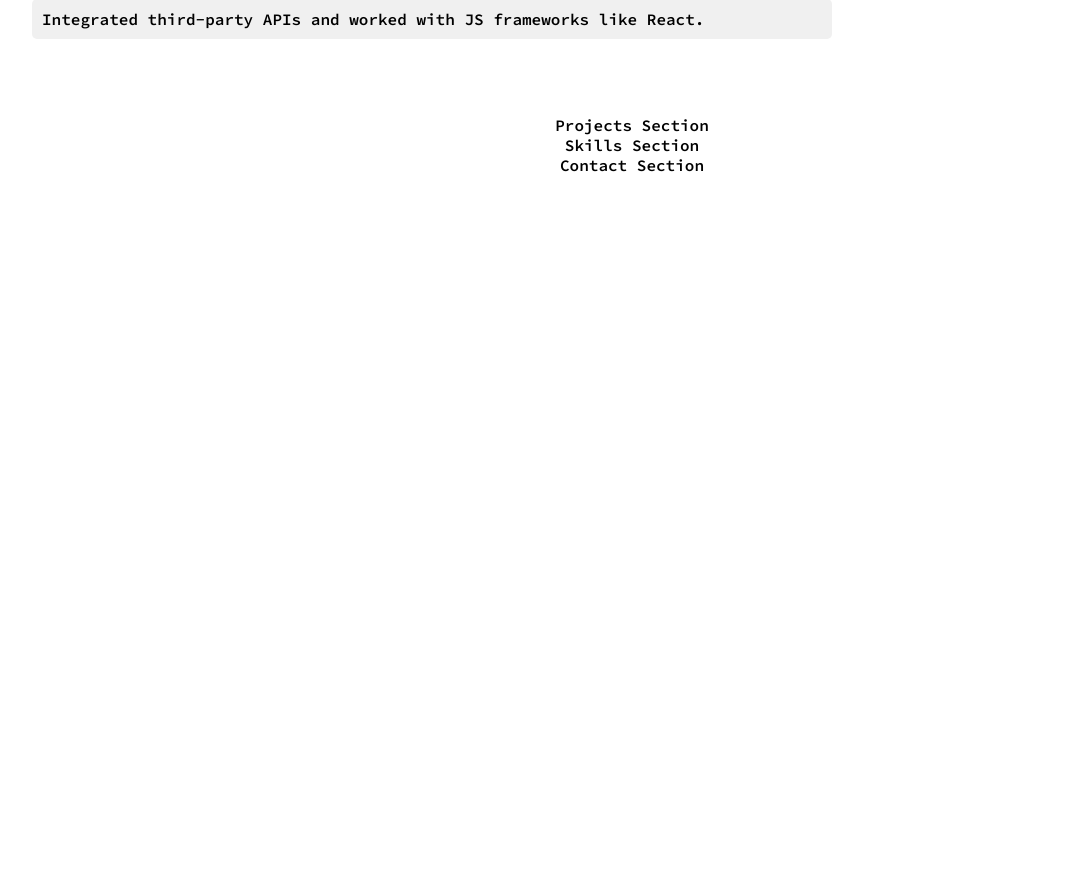
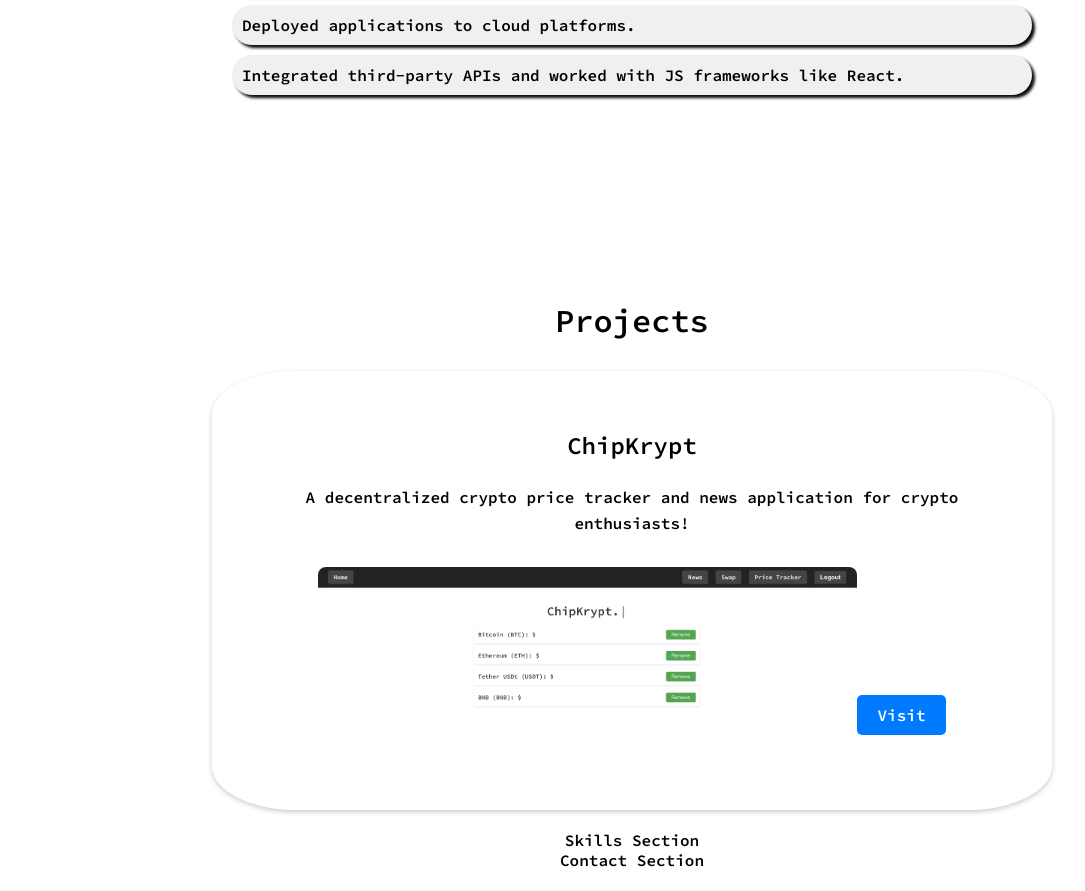
Before and after one commit to AlexanderLos/PortfolioOne, a React (Create React App) app: page / in a window 1280 px wide. Shown: the part 1252-2143 px from the top of the page, without its empty margins (8-1093 px from the left). Before the commit the page ends 1448 px from the top, so only its background shows below. Built offline with nearby package versions, Linux system fonts and the light colour scheme.

Commit message:
Finished most of the portfolio

```diff
--- a/src/App.js
+++ b/src/App.js
@@ -3,6 +3,7 @@ import './css/App.css';
 import Nav from './components/Nav';
 import Footer from './components/Footer';
 import Experience from './components/Experience';
+import Projects from './components/Projects'
 
 function App() {
   return (
@@ -14,7 +15,9 @@ function App() {
       <section id="experience">
       <Experience />
       </section>
-      <section id="projects">Projects Section</section>
+      <section id="projects">
+       <Projects />
+      </section>
       <section id="skills">Skills Section</section>
       <section id="contact">Contact Section</section>
       <Footer />
--- a/src/components/Experience.js
+++ b/src/components/Experience.js
@@ -1,4 +1,3 @@
-import React from 'react';
 import '../css/Experience.css';
 
 function Experience() {
@@ -8,7 +7,7 @@ function Experience() {
         <h2 className="title">Experience</h2>
         <div className="job-entry">
           <div className="time-period">
-            July 2023 - Present
+            July 2023 - December 2023
           </div>
           <div className="job-details">
             <h3>Software Engineer Apprentice</h3>
--- a/src/components/Projects.js
+++ b/src/components/Projects.js
@@ -1,7 +1,33 @@
+import '../css/Projects.css';
+import image from '../css/project1.png';
+
+const projectData = [
+    {
+        id: 1,
+        title: "ChipKrypt",
+        description: "A decentralized crypto price tracker and news application for crypto enthusiasts!",
+        image: image,
+        link: "https://chipkrypt-frontend.vercel.app"
+    },
+
+];
+
 function Projects() {
-  return (
-    <div>Projects</div>
-  )
+    return (
+        <div className="projects-wrapper">
+            <h2 className="title">Projects</h2>
+            <section className="projects-section">
+                {projectData.map(project => (
+                    <article key={project.id} className="project">
+                        <h3>{project.title}</h3>
+                        <p>{project.description}</p>
+                        <img src={project.image} alt={project.title} className="project-image"/>
+                        <a href={project.link} className="visit-button" target="_blank" rel="noopener noreferrer">Visit</a>
+                    </article>
+                ))}
+            </section>
+        </div>
+    );
 }
 
-export default Projects
+export default Projects;
--- a/src/css/Experience.css
+++ b/src/css/Experience.css
@@ -1,7 +1,7 @@
 .experience-wrapper {
   display: flex;
-  justify-content: left;
-  padding: 20px;
+  justify-content: center;
+  padding: 40px;
 }
 
 .experience-section {
@@ -54,6 +54,7 @@
   text-align: left;
   margin-bottom: 10px;
   padding: 10px;
-  border-radius: 5px;
+  border-radius: 25px;
+  box-shadow: 3px 3px 3px rgb(11, 11, 11);
   word-break: break-word;
 }
--- /dev/null
+++ b/src/css/Projects.css
@@ -0,0 +1,62 @@
+.projects-wrapper {
+    margin-top: 5%;
+    padding: 20px;
+}
+
+.projects-section {
+    max-width: 800px;
+    margin: 0 auto;
+    box-shadow: 0 2px 5px rgba(0, 0, 0, 0.2);
+    border-radius: 10%;
+    padding: 20px;
+    display: flex;
+    flex-direction: column;
+    align-items: center;
+    justify-content: center;
+}
+
+.title {
+    text-align: center;
+    font-size: 2em;
+    margin-bottom: 30px;
+}
+
+.project {
+    margin-bottom: 40px;
+    background: white;
+    padding: 15px;
+    border-radius: 8px;
+}
+
+.project h3 {
+    font-size: 1.5em;
+}
+
+.project p {
+    font-size: 1em;
+    line-height: 1.6;
+}
+
+.project-image {
+    width: 70%;
+    height: auto;
+    border-radius: 8px;
+    margin-top: 15px;
+}
+
+.visit-button {
+    display: inline-block;
+    padding: 10px 20px;
+    margin-top: 10px;
+    background-color: #007bff;
+    color: white;
+    text-decoration: none;
+    border-radius: 5px;
+    font-weight: bold;
+    transition: background-color 0.3s ease;
+
+
+    &:hover {
+        background-color: #0056b3;
+    }
+}
```
Also changed, not shown: src/css/project1.png (added), 1 other file (tests, documents, lock files or other folders).
